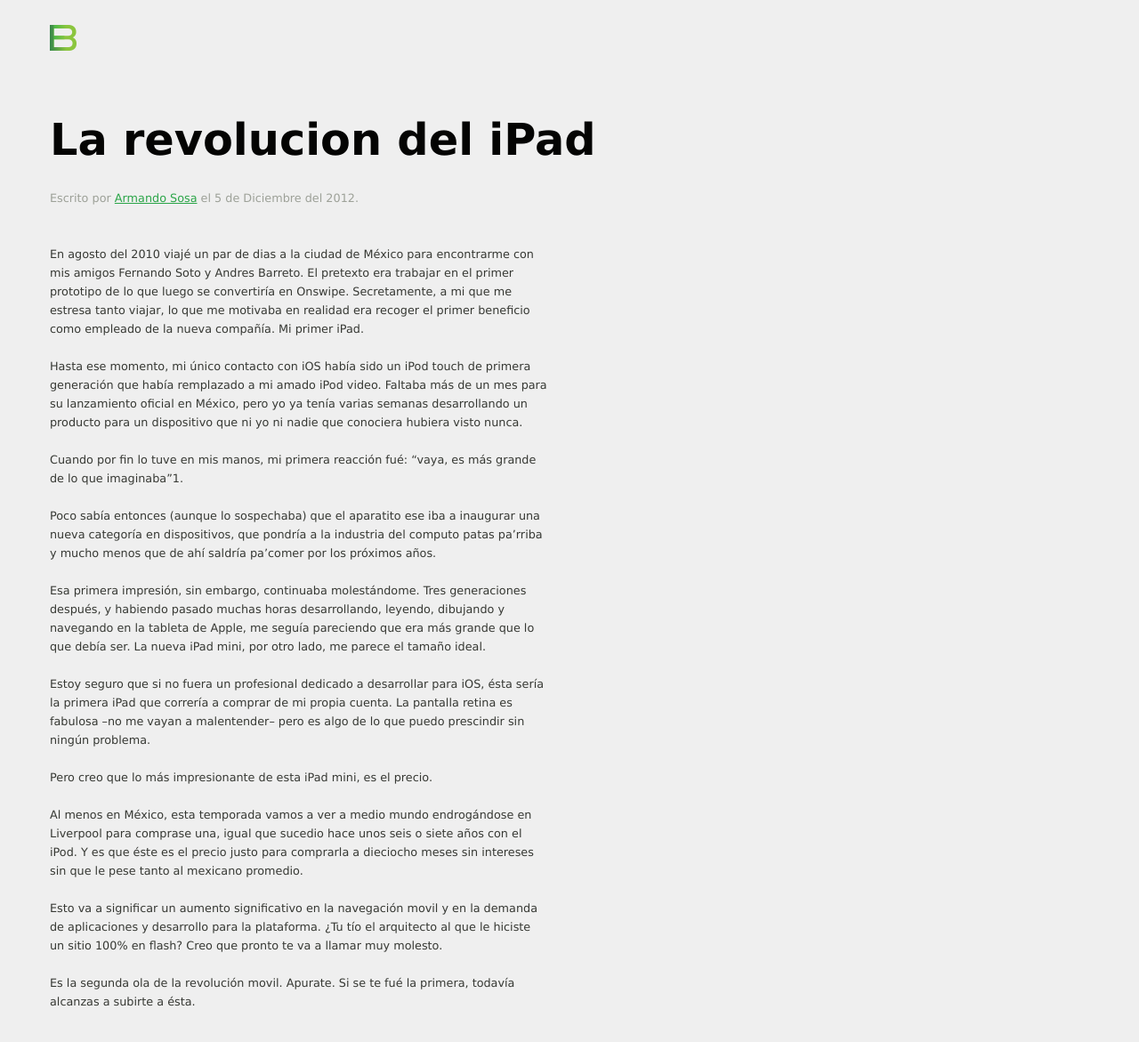
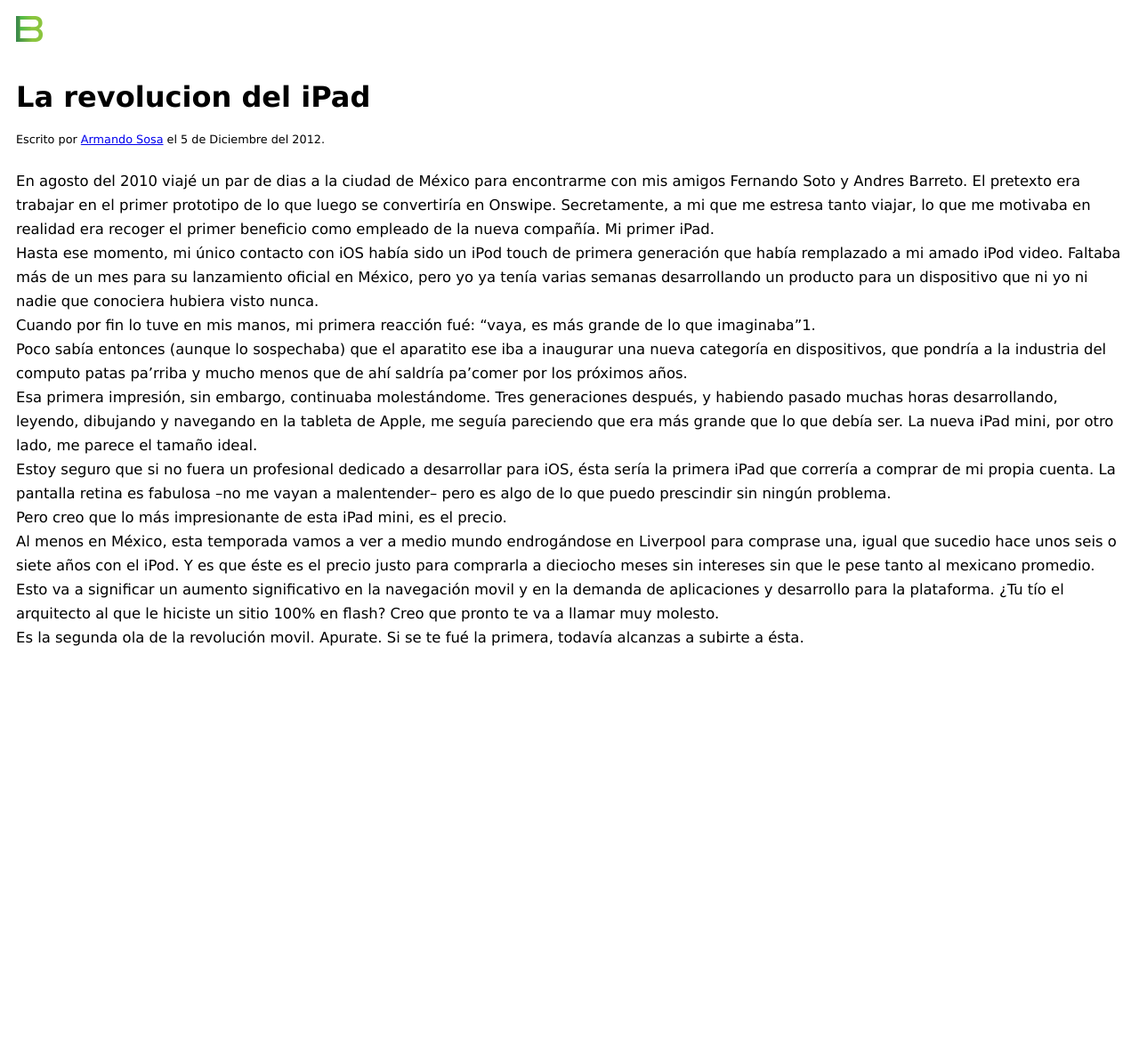
Before and after one commit to marbiano/bahn, a Jekyll site: the page built from _posts/2012-12-05-the-test.markdown, in a window 1280 px wide. Shown: the whole page at 89% size. Built offline with Jekyll 4.4.1, drawn with Linux system fonts in a browser that asks for light colours; Markdown is read by kramdown in place of the engine named in the settings; a style sheet for code colours, icons or effects is not loaded; after the commit the page ends 900 px from its top, so only the background shows below that.

Commit message:
Started working on the mobile version

```diff
--- a/_layouts/default.html
+++ b/_layouts/default.html
@@ -9,20 +9,7 @@
 
    <!-- syntax highlighting CSS -->
    <!-- <link rel="stylesheet" href="/css/syntax.css" type="text/css" /> -->
-
-   <script type="text/javascript">
-      WebFontConfig = { fontdeck: { id: '27110' } };
-
-      (function() {
-        var wf = document.createElement('script');
-        wf.src = ('https:' == document.location.protocol ? 'https' : 'http') +
-        '://ajax.googleapis.com/ajax/libs/webfont/1/webfont.js';
-        wf.type = 'text/javascript';
-        wf.async = 'true';
-        var s = document.getElementsByTagName('script')[0];
-        s.parentNode.insertBefore(wf, s);
-      })();
-    </script>
+   <link rel="stylesheet" href="//f.fontdeck.com/s/css/I+7V/2ZBKU5S9V0kveK9CHDgBZw/localhost/27172.css" type="text/css" />
    <!-- Homepage CSS -->
    <link rel="stylesheet" href="css/screen.css" type="text/css" media="screen, projection" />
 </head>
--- a/css/screen.css
+++ b/css/screen.css
@@ -1,7 +1,3 @@
-/* Welcome to Compass.
- * In this file you should write your main styles. (or centralize your imports)
- * Import this file using the following HTML or equivalent:
- * <link href="/stylesheets/screen.css" media="screen, projection" rel="stylesheet" type="text/css" /> */
 /* line 17, ../../../.rvm/gems/ruby-1.9.3-p194@bahn/gems/compass-0.13.alpha.0/frameworks/compass/stylesheets/compass/reset/_utilities.scss */
 html, body, div, span, applet, object, iframe,
 h1, h2, h3, h4, h5, h6, p, blockquote, pre,
@@ -67,44 +63,36 @@
   display: block;
 }
 
-/* line 8, ../sass/screen.scss */
-body {
-  font-family: "Lucida Grande", Verdana, sans-serif;
-  font-size: 14px;
-  line-height: 1.5;
-  font-size-adjust: 0.5;
-  font-weight: normal;
-  font-style: normal;
-  padding: 2em 1em 1em 4em;
-  color: #373934;
-  background: #efefef;
+/* line 66, ../../../.rvm/gems/ruby-1.9.3-p194@bahn/gems/compass-0.13.alpha.0/frameworks/compass/stylesheets/compass/typography/_vertical_rhythm.scss */
+html {
+  font-size: 112.5%;
+  line-height: 1.5em;
 }
 
-/* line 20, ../sass/screen.scss */
+/* line 38, ../sass/screen.scss */
+body {
+  font-family: "Din Text Pro Light", Verdana, sans-serif;
+  font-size-adjust: 0.5;
+  font-weight: 200;
+  font-style: normal;
+  padding: 1em;
+}
+
+/* line 43, ../sass/screen.scss */
 h1 {
+  font-size: 1.94444em;
+  line-height: 1.54286em;
   font-family: "Din Display Pro Bold", Verdana, sans-serif;
-  font-size: 54px;
   font-size-adjust: 0.5;
   font-weight: bold;
   font-style: normal;
-  margin-top: 1em;
-  margin-bottom: 0.25em;
-  color: #040403;
+  margin-top: 0.77143em;
+  margin-bottom: 0.19286em;
 }
 
-/* line 30, ../sass/screen.scss */
-p {
-  max-width: 40em;
-  margin-bottom: 1.5em;
+/* line 50, ../sass/screen.scss */
+.author-date {
+  font-size: 0.77778em;
+  line-height: 1.92857em;
+  margin-bottom: 1.44643em;
 }
-
-/* line 34, ../sass/screen.scss */
-.author-date {
-  color: #9da198;
-  margin-bottom: 3em;
-}
-
-/* line 39, ../sass/screen.scss */
-a {
-  color: #2ba548;
-}
```
